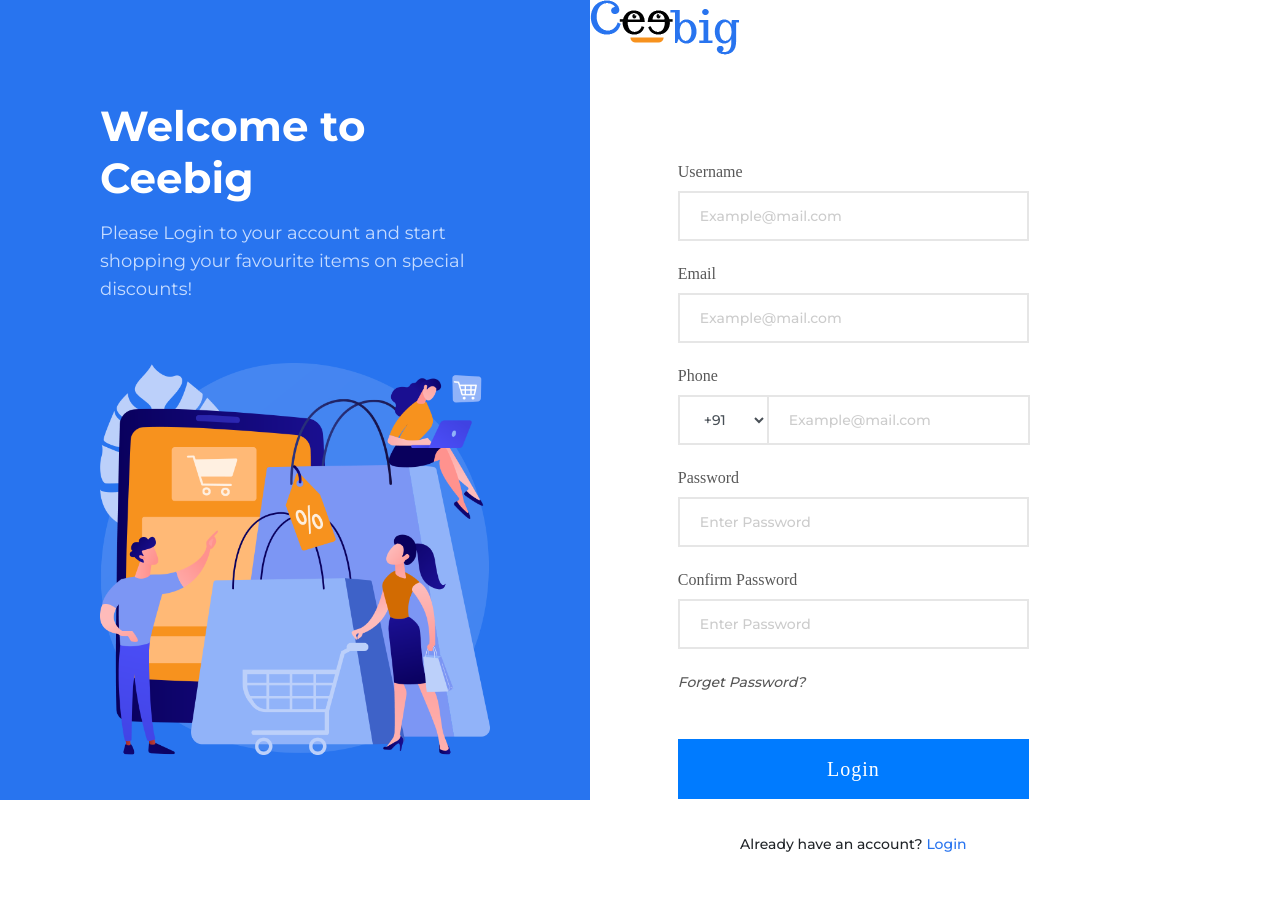
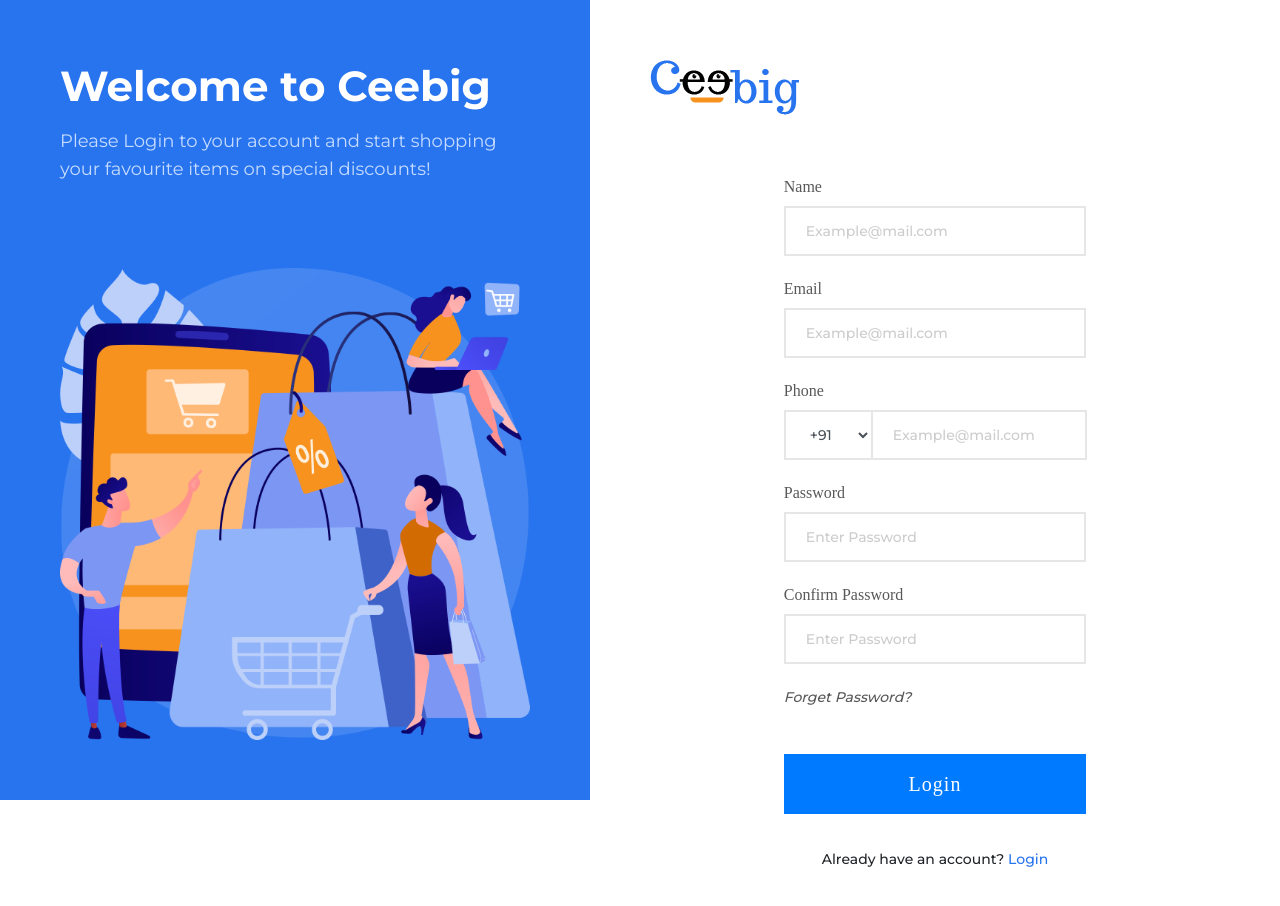
Before and after one commit to Ceebig/WebFront, a Vue app: page /register in a window 1280 px wide. Shown: the top 906 px of the page. Before the commit the page ends 855 px from the top, so only its background shows below. Built offline with nearby package versions, Linux system fonts and the light colour scheme; a web font is replaced by a local one.

Commit message:
login register

```diff
--- a/src/assets/scss/module/_login.scss
+++ b/src/assets/scss/module/_login.scss
@@ -38,7 +38,7 @@
 	}
 
 	.space{
-		padding: 100px;
+		padding: 60px;
 	}
 	.form{
 		&-container{
@@ -82,7 +82,6 @@
 	}
 	.start-form{
 		height: 100%;
-		padding-top: 60px;
 		.direction-link{
 			margin-top: 35px;
 			p{
--- a/src/views/Login.vue
+++ b/src/views/Login.vue
@@ -17,8 +17,8 @@
 			</div>
 		</div>
 		<div class="form-container">
-			<div class="form-wrap space">
-				<div class="row justify-content-center h-100">
+			<div class="form-wrap space d-flex align-items-center justify-content-center">
+				<div class="row justify-content-center w-100 h-100">
 					<div class="col-xl-7 h-100">
 						<div class="start-form d-flex flex-wrap align-items-center">
 							<form action="" class="w-100">
--- a/src/views/Register.vue
+++ b/src/views/Register.vue
@@ -1,8 +1,5 @@
 <template>
 	<div class="login">
-		<div class="container-fluid">
-			<div class="row">
-				<div class="col-xl-4 p-0">
 		<div class="bg-blue screen-view d-flex flex-wrap space">
 			<div class="heading w-100">
 				<h1>Welcome to <span>Ceebig</span></h1>
@@ -12,20 +9,21 @@
 				<img src="../assets/images/login-img.png" alt="">
 			</div>
 		</div>
-				</div>
-				<div class="col-xl-8 h-100">
-					<div class="form-wrap screen-view space">
 		<div class="logo-header">
+			<div class="logo-wrap">
 				<a href="">
 					<img src="../assets/images/logo/site-logo.png" alt="CeeBig Logo">
 				</a>
 			</div>
-						<div class="row justify-content-center h-100">
+		</div>
+		<div class="form-container">
+			<div class="form-wrap space d-flex align-items-center justify-content-center">
+				<div class="row justify-content-center w-100">
 					<div class="col-xl-7 h-100">
 						<div class="start-form d-flex flex-wrap align-items-center">
 							<form action="" class="w-100">
 								<div class="form-group">
-											<label for="" class="form-label">Username</label>
+									<label for="" class="form-label">Name</label>
 									<input type="text" class="form-control" placeholder="Example@mail.com">
 									<span class="error-label"></span>
 								</div>
@@ -77,8 +75,6 @@
 			</div>
 		</div>
 	</div>
-		</div>
-	</div>
 </template>
 <script>
 // @ is an alias to /src
```
Lines whose indentation alone changed are shown as unchanged.
